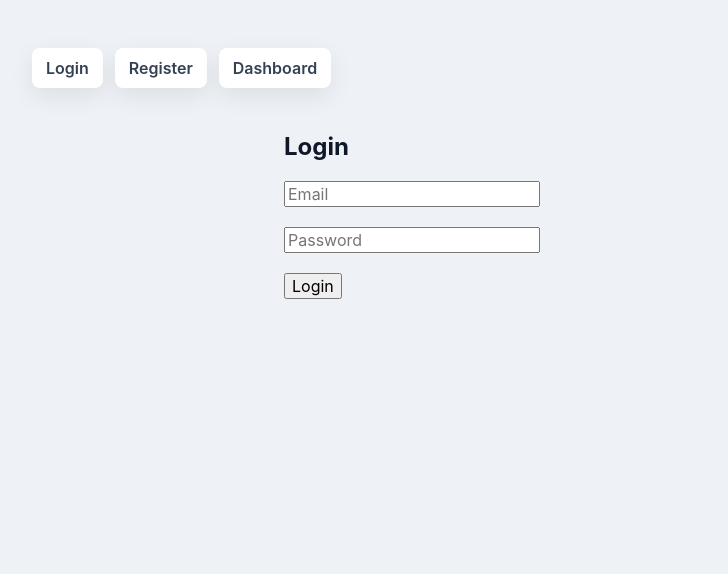
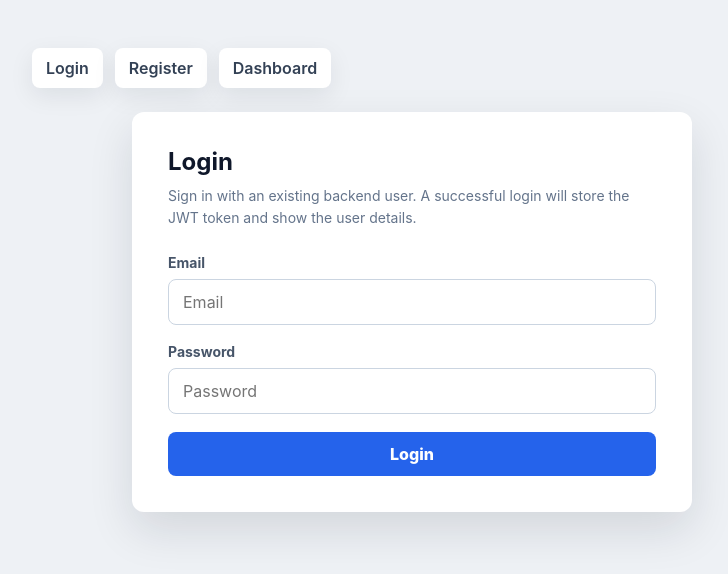
Before and after one commit to nuevarg/qa-playground, a React (Vite) app in the folder apps/frontend/: page /login in a window 1280 px wide. Shown: the top 574 px of the page, without its empty margins (228-956 px from the left). Built offline with nearby package versions, Linux system fonts and the light colour scheme.

Commit message:
update login page

```diff
--- a/apps/frontend/src/Login.tsx
+++ b/apps/frontend/src/Login.tsx
@@ -1,63 +1,136 @@
-import { useState } from "react";
+import axios from "axios";
+import { FormEvent, useState } from "react";
+
 import { api } from "./api/client";
 import { TEST_ID } from "./constant/testIds.ts";
+
+type LoggedInUser = {
+  email: string;
+  username: string;
+  bio: string | null;
+  image: string | null;
+  token: string;
+};
+
+type LoginApiResponse = {
+  success: boolean;
+  message: string;
+  data: LoggedInUser;
+};
 
 function Login() {
   const [email, setEmail] = useState("");
   const [password, setPassword] = useState("");
+  const [loggedInUser, setLoggedInUser] = useState<LoggedInUser | null>(null);
+  const [errorMessage, setErrorMessage] = useState("");
+  const [isSubmitting, setIsSubmitting] = useState(false);
 
-  const handleLogin = async () => {
+  const handleLogin = async (event: FormEvent<HTMLFormElement>) => {
+    event.preventDefault();
+
+    setErrorMessage("");
+    setLoggedInUser(null);
+    setIsSubmitting(true);
+
     try {
-      const response = await api.post("/users/login", {
+      const response = await api.post<LoginApiResponse>("/users/login", {
         user: {
           email,
           password,
         },
       });
 
-      const token = response.data.data.token;
+      const user = response.data.data;
 
-      localStorage.setItem("token", token);
+      localStorage.setItem("token", user.token);
+      setLoggedInUser(user);
+    } catch (error) {
+      if (axios.isAxiosError(error)) {
+        const apiMessage = error.response?.data?.message;
 
-      alert("Login successful!");
-    } catch (error) {
-      console.error(error);
-
-      alert("Login failed");
+        setErrorMessage(
+          apiMessage || "Login failed. Please check your email and password.",
+        );
+      } else {
+        setErrorMessage("Login failed because of an unexpected error.");
+      }
+    } finally {
+      setIsSubmitting(false);
     }
   };
 
+  if (loggedInUser) {
     return (
-    <div>
-      <h1>Login</h1>
+      <article className="card">
+        <div className="user-header">
+          <h1 className="card-title">{loggedInUser.username}</h1>
+          <span className="status-badge">✓ Login successful</span>
+        </div>
 
-      <div>
+        <div className="detail-row">
+          <span className="detail-label">Email</span>
+          <span className="detail-value">{loggedInUser.email}</span>
+        </div>
+
+        <div className="detail-row">
+          <span className="detail-label">Bio</span>
+          <span className="detail-value">{loggedInUser.bio || "N/A"}</span>
+        </div>
+
+        <div className="detail-row">
+          <span className="detail-label">Token</span>
+          <span className="token-value">{loggedInUser.token}</span>
+        </div>
+      </article>
+    );
+  }
+
+  return (
+    <article className="card">
+      <h1 className="card-title">Login</h1>
+
+      <p className="form-help">
+        Sign in with an existing backend user. A successful login will store the
+        JWT token and show the user details.
+      </p>
+
+      {errorMessage && <div className="form-error">{errorMessage}</div>}
+
+      <form onSubmit={handleLogin}>
+        <div className="form-field">
+          <label htmlFor="login-email">Email</label>
           <input
+            id="login-email"
             data-testid={TEST_ID.LOGIN.EMAIL_INPUT}
             placeholder="Email"
+            type="email"
             value={email}
-          onChange={(e) => setEmail(e.target.value)}
+            onChange={(event) => setEmail(event.target.value)}
           />
         </div>
 
-      <br />
-
-      <div>
+        <div className="form-field">
+          <label htmlFor="login-password">Password</label>
           <input
+            id="login-password"
             data-testid={TEST_ID.LOGIN.PASSWORD_INPUT}
             placeholder="Password"
             type="password"
             value={password}
-          onChange={(e) => setPassword(e.target.value)}
+            onChange={(event) => setPassword(event.target.value)}
           />
         </div>
 
-      <br />
-
-      <button data-testid={TEST_ID.LOGIN.BUTTON} onClick={handleLogin}>
-        Login
+        <button
+          className="primary-button"
+          data-testid={TEST_ID.LOGIN.BUTTON}
+          disabled={isSubmitting}
+          type="submit"
+        >
+          {isSubmitting ? "Logging in..." : "Login"}
         </button>
-    </div>
+      </form>
+    </article>
   );
 }
 
--- a/apps/frontend/src/styles/global.css
+++ b/apps/frontend/src/styles/global.css
@@ -129,3 +129,37 @@ a {
   font-family: ui-monospace, SFMono-Regular, Consolas, monospace;
   font-size: 12px;
 }
+
+.form-help {
+  margin: 0 0 24px;
+  color: #64748b;
+  font-size: 14px;
+  line-height: 1.6;
+}
+
+.form-error {
+  margin-bottom: 18px;
+  border-radius: 8px;
+  padding: 12px 14px;
+  background: #fee2e2;
+  color: #991b1b;
+  font-size: 14px;
+  font-weight: 700;
+}
+
+.primary-button:disabled {
+  cursor: not-allowed;
+  opacity: 0.65;
+}
+
+.user-header {
+  margin-bottom: 28px;
+}
+
+.user-header .status-badge {
+  margin-bottom: 0;
+}
+
+.detail-value {
+  color: #0f172a;
+}
```
Lines whose indentation alone changed are shown as unchanged.
